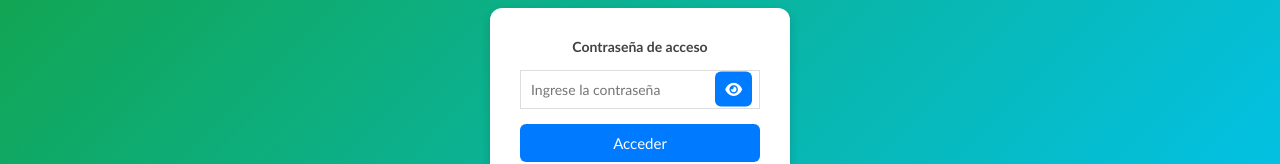
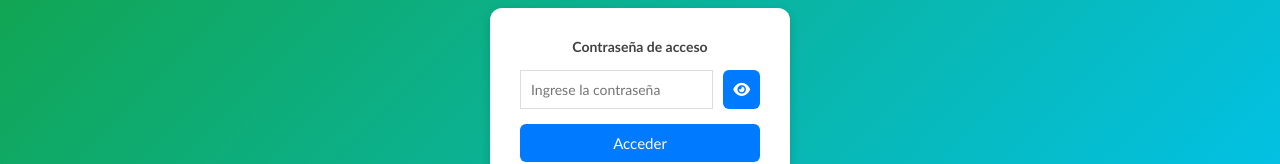
Before and after one commit to pelaezfranco/chat-ui-tp-final-utn, a React (Vite) app: page / in a window 1280 px wide. Shown: the part 358-522 px from the top of the page. Built offline with nearby package versions, Linux system fonts and the light colour scheme.

Commit message:
Updated index.css

```diff
--- a/src/index.css
+++ b/src/index.css
@@ -216,37 +216,35 @@
 }
 
 .password-input-container {
-  position: relative;
+  display: flex;
+  gap: 10px;
   width: 100%;
 }
 
 .password-input-container input {
-  width: 100%;
+  flex: 1;
   padding: 10px;
-  padding-right: 40px;
   border: 1px solid #ddd;
   outline: none;
   font-size: 14px;
 }
 
 .toggle-password-btn {
-  position: absolute;
-  right: 8px;
-  top: 50%;
-  transform: translateY(-50%);
   background: none;
-  border: none;
+  border: 1px solid #ddd;
   cursor: pointer;
-  padding: 8px;
+  padding: 10px 15px;
   color: #666;
   font-size: 18px;
   display: flex;
   align-items: center;
   justify-content: center;
+  border-radius: 4px;
 }
 
 .toggle-password-btn:hover {
   color: #007bff;
+  border-color: #007bff;
 }
 
 .login-main form input {
```
